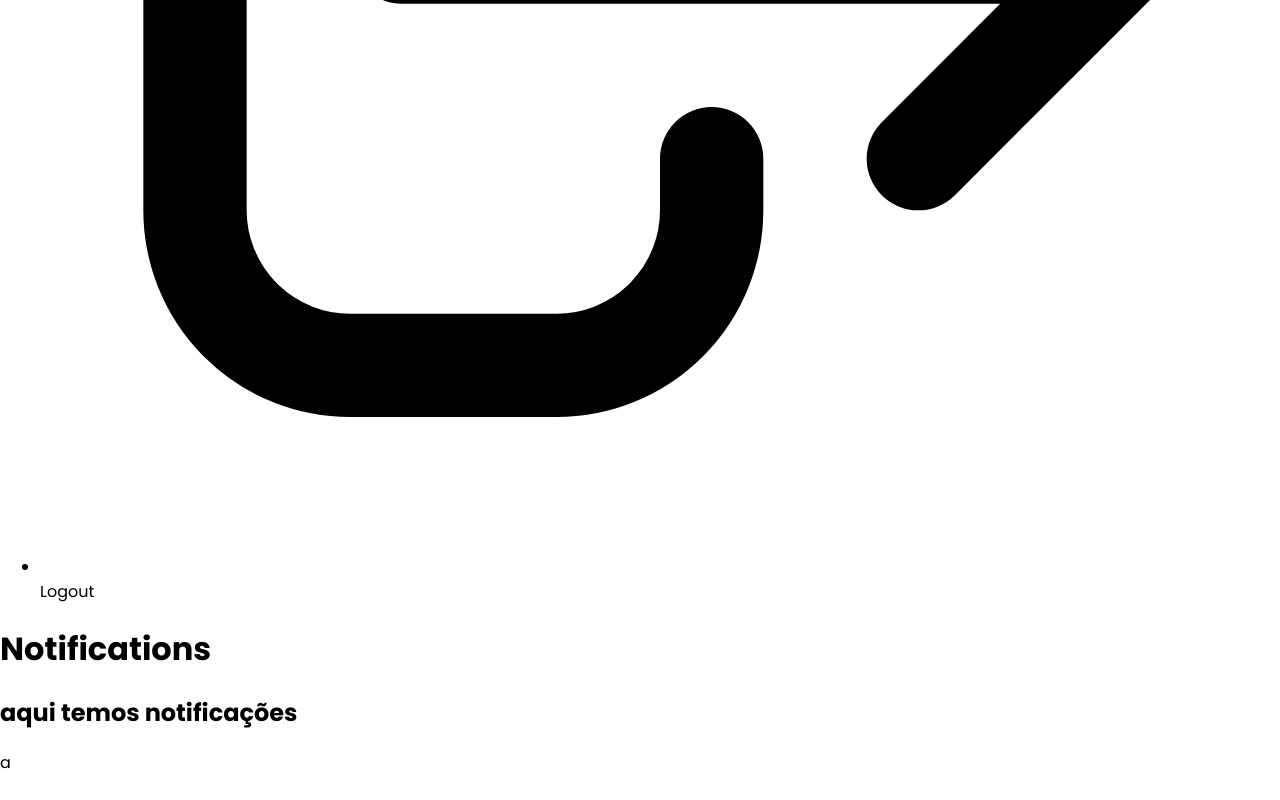
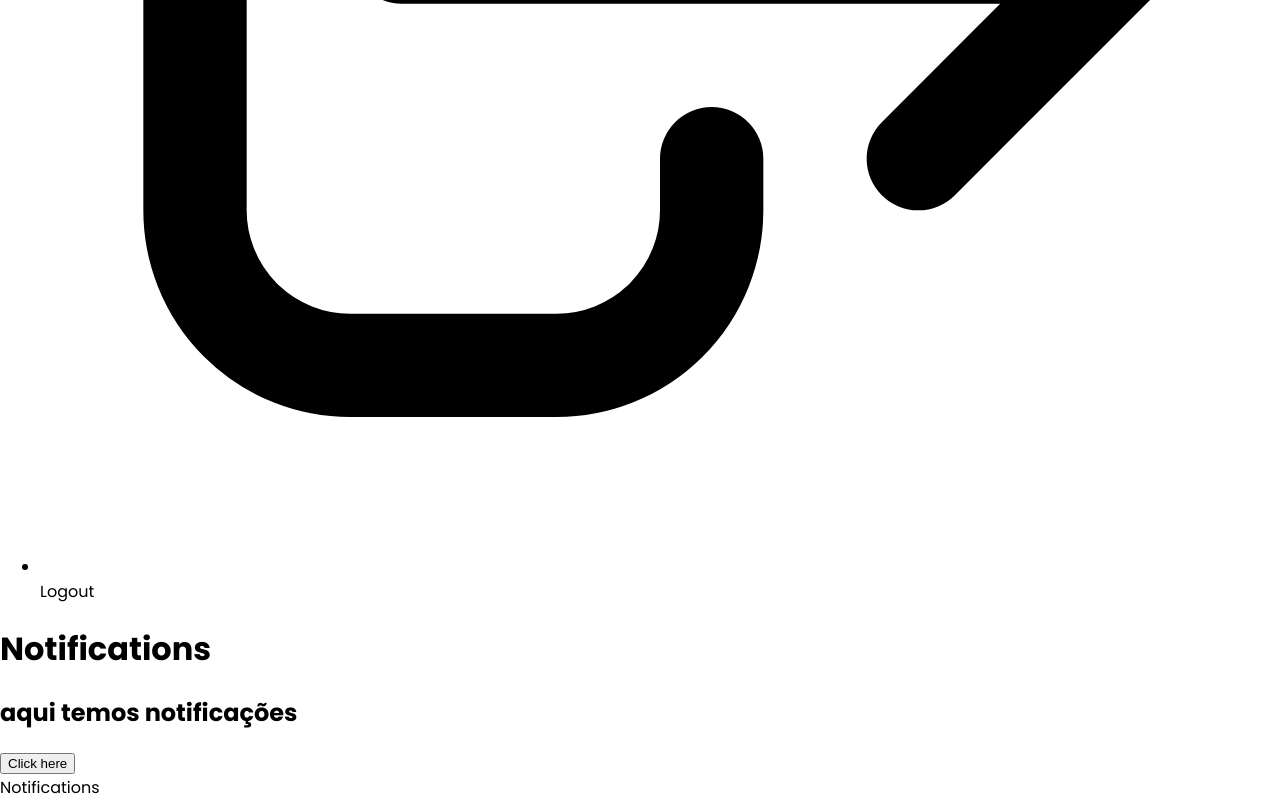
Before and after one commit to RafaelManfrim/project-admin-template, a Next.js app: page /notifications in a window 1280 px wide. Shown: the part 4541-5341 px from the top of the page. Before the commit the page ends 5316 px from the top, so only its background shows below. Built offline with nearby package versions, Linux system fonts and the light colour scheme.

Commit message:
switch theme implemented

```diff
--- a/src/components/template/Header.tsx
+++ b/src/components/template/Header.tsx
@@ -10,6 +10,7 @@ export default function Header(props: HeaderProps){
     return (
         <header>
             <Title title={props.title} subtitle={props.subtitle} />
+            {props.children}
         </header>
     )
 }
--- a/src/components/template/Layout.tsx
+++ b/src/components/template/Layout.tsx
@@ -1,6 +1,7 @@
 import Header from './Header'
 import Sidebar from './Sidebar'
 import Content from './Content'
+import useAppContext from '../../data/hooks/useAppContext'
 
 type LayoutProps = {
     title: string
@@ -9,11 +10,14 @@ type LayoutProps = {
 }
 
 export default function Layout(props: LayoutProps){
+
+    const { theme, switchTheme } = useAppContext()
+
     return (
-        <main className='dark flex h-screen w-screen'>
-            <Sidebar></Sidebar>
+        <main className={`${theme} flex h-screen w-screen`}>
+            <Sidebar />
             <div className="flex flex-col bg-gray-200 dark:bg-gray-800 w-full p-7">
-            <Header title={props.title} subtitle={props.subtitle}></Header>
+            <Header title={props.title} subtitle={props.subtitle}><button onClick={switchTheme}>Click here</button></Header>
                 <Content>
                     {props.children}
                 </Content>
--- /dev/null
+++ b/src/data/context/AppContext.tsx
@@ -0,0 +1,32 @@
+import { createContext, useState, useContext } from 'react'
+
+type AppContextProps = {
+    theme: 'dark' | ''
+    switchTheme: () => void
+}
+
+const AppContext = createContext<AppContextProps>({
+    theme: '',
+    switchTheme: () => {}
+})
+
+type AppProviderProps = {
+    children: any
+}
+
+export function AppProvider(props: AppProviderProps){
+
+    const useAppContext = useContext(AppContext)
+    const [theme, setTheme] = useState<any>('')
+    function switchTheme(){
+        setTheme(theme === '' ? 'dark' : '')
+    }
+
+    return (
+        <AppContext.Provider value={{theme, switchTheme}}>
+            {props.children}
+        </AppContext.Provider>
+    )
+}
+
+export default AppContext
--- /dev/null
+++ b/src/data/hooks/useAppContext.ts
@@ -0,0 +1,6 @@
+import { useContext } from 'react'
+import AppContext from '../context/AppContext'
+
+const useAppContext = () => useContext(AppContext)
+
+export default useAppContext
--- a/src/pages/_app.tsx
+++ b/src/pages/_app.tsx
@@ -1,7 +1,12 @@
 import type { AppProps } from 'next/app'
 import '../styles/globals.css'
 import 'tailwindcss/tailwind.css'
+import { AppProvider } from '../data/context/AppContext'
 
 export default function MyApp({ Component, pageProps }: AppProps) {
-	return <Component {...pageProps} />
+	return (
+		<AppProvider>
+			<Component {...pageProps} />
+		</AppProvider>
+	)
 }
--- a/src/pages/notifications.tsx
+++ b/src/pages/notifications.tsx
@@ -1,9 +1,11 @@
 import Layout from '../components/template/Layout'
+import useAppContext from '../data/hooks/useAppContext'
 
 export default function Notifications() {
+
 	return (
 		<Layout title="Notifications" subtitle="aqui temos notificações">
-			a
+			Notifications
 		</Layout>
 	)
 }
```
